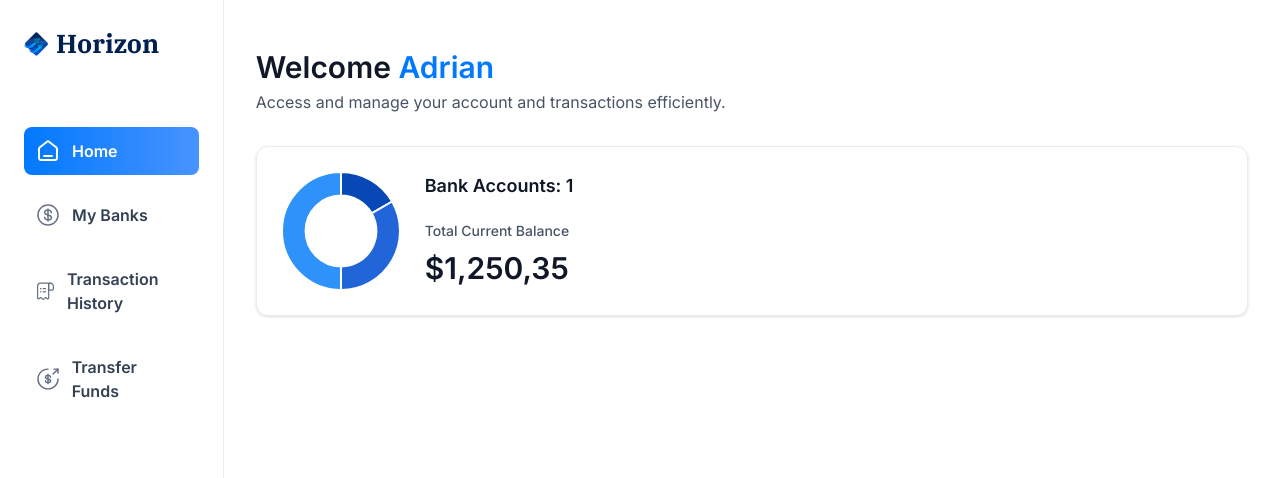
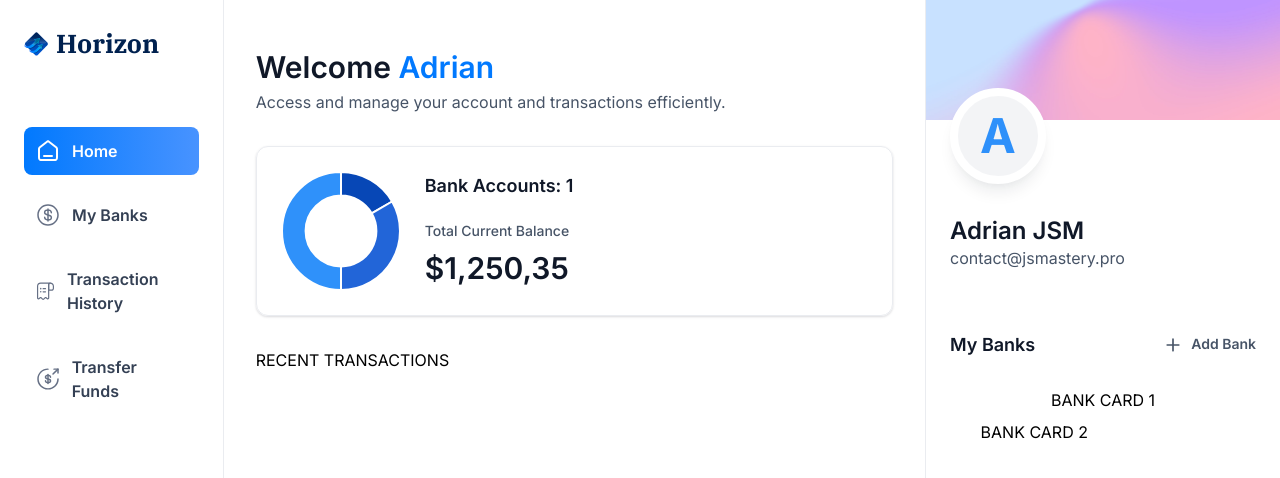
Before and after one commit to takubii/nextjs-banking-demo, a Next.js app: page / in a window 1280 px wide. Shown: the top 478 px of the page. Built offline with nearby package versions, Linux system fonts and the light colour scheme.

Commit message:
add: RightSidebarコンポーネントを作成

```diff
--- a/app/(root)/page.tsx
+++ b/app/(root)/page.tsx
@@ -1,8 +1,9 @@
 import HeaderBox from '@/components/HeaderBox';
+import RightSidebar from '@/components/RightSidebar';
 import TotalBalanceBox from '@/components/TotalBalanceBox';
 
 const Home = () => {
-  const loggedIn = { firstName: 'Adrian' };
+  const loggedIn = { firstName: 'Adrian', lastName: 'JSM', email: 'contact@jsmastery.pro' };
 
   return (
     <section className='home'>
@@ -17,7 +18,9 @@ const Home = () => {
 
           <TotalBalanceBox accounts={[]} totalBanks={1} totalCurrentBalance={1250.35} />
         </header>
+        RECENT TRANSACTIONS
       </div>
+      <RightSidebar user={loggedIn} transactions={[]} banks={[{}, {}]} />
     </section>
   );
 };
--- /dev/null
+++ b/components/RightSidebar.tsx
@@ -0,0 +1,40 @@
+import Image from 'next/image';
+import Link from 'next/link';
+
+const RightSidebar = ({ user, transactions, banks }: RightSidebarProps) => {
+  return (
+    <aside className='right-sidebar'>
+      <section className='flex flex-col pb-8'>
+        <div className='profile-banner' />
+        <div className='profile'>
+          <div className='profile-img'>
+            <span className='text-5xl font-bold text-blue-500'>{user.firstName[0]}</span>
+          </div>
+          <div className='profile-details'>
+            <h1 className='profile-name'>
+              {user.firstName} {user.lastName}
+            </h1>
+            <p className='profile-email'>{user.email}</p>
+          </div>
+        </div>
+      </section>
+      <section className='banks'>
+        <div className='flex w-full justify-between'>
+          <h2 className='header-2'>My Banks</h2>
+          <Link href='/' className='flex gap-2'>
+            <Image src='/icons/plus.svg' width={20} height={20} alt='plus' />
+            <h2 className='text-14 font-semibold text-gray-600'>Add Bank</h2>
+          </Link>
+        </div>
+        {banks?.length > 0 && (
+          <div className='relative flex flex-1 flex-col items-center justify-center gap-5'>
+            <div className='relative z-10'>BANK CARD 1</div>
+            {banks[1] && <div className='absolute right-0 top-8 z-0 w-[90%]'>BANK CARD 2</div>}
+          </div>
+        )}
+      </section>
+    </aside>
+  );
+};
+
+export default RightSidebar;
```
Also changed, not shown: components/MobileNav.tsx (+4 -3 lines).
